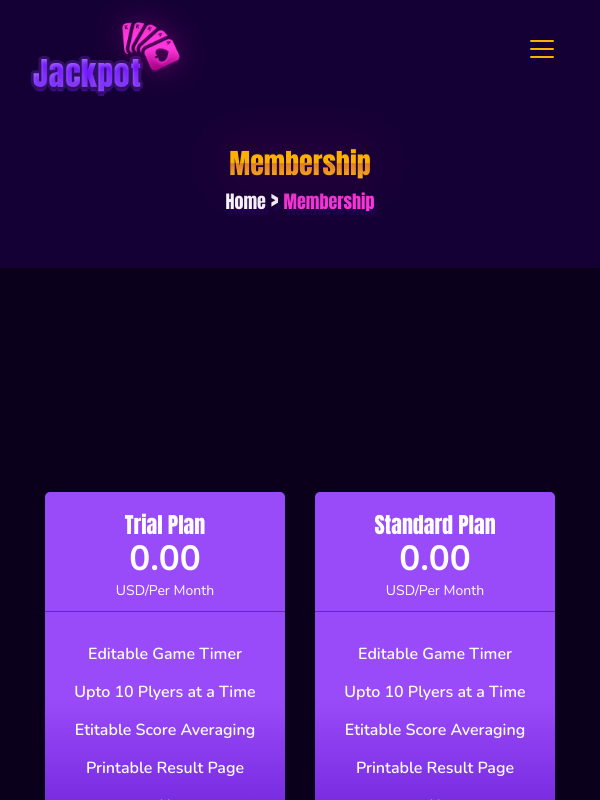
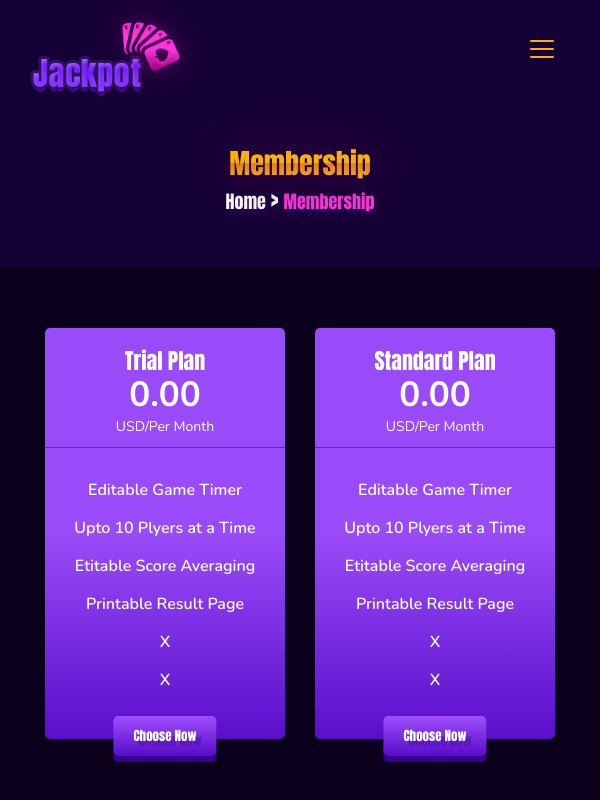
Before and after one commit to jonyrahman626/Jackpot-React, a React (Create React App) app: page /membership in a window 600 px wide. Shown: the top 800 px of the page. Built offline with nearby package versions, Linux system fonts and the light colour scheme.

Commit message:
Pricing Detail Responsive

```diff
--- a/src/components/PricingDetail/PricingDetailResponsive.css
+++ b/src/components/PricingDetail/PricingDetailResponsive.css
@@ -1,8 +1,27 @@
 @media (min-width: 1200px){}
 @media (min-width: 992px) and (max-width: 1199.98px){}
-@media (min-width: 768px) and (max-width: 991.98px){}
+@media (min-width: 768px) and (max-width: 991.98px){
+    #pricing_page {
+        padding: 70px 0 94px 0;
+    }
+
+    .pri_page_in {
+        margin-top: 45px;
+    }
+}
+
 @media (min-width: 576px) and (max-width: 767.98px){
+    #pricing_page {
+        padding: 60px 0 0px 0;
+    }
 
+    .pri_page_in {
+        margin-top: 0;
+    }
+
+    .pri_page {
+        margin-top: 0px;
+    }
 }
 
 @media (max-width: 575.98px){
```
